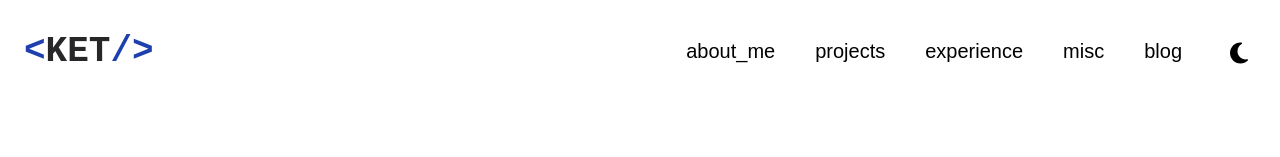
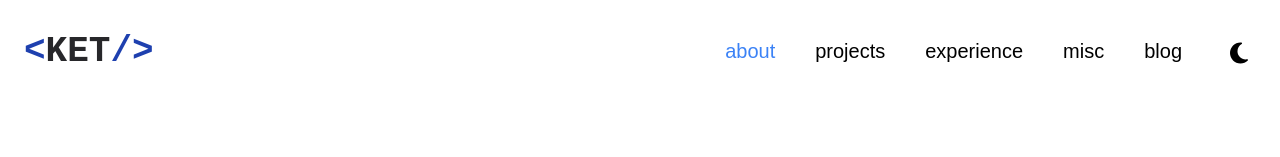
Before and after one commit to 9117KET/my-portfolio, a React (Vite) app: page / in a window 1280 px wide. Shown: the top 157 px of the page. Built offline with nearby package versions, Linux system fonts and the light colour scheme.

Commit message:
updated the navbar and change about me to about

```diff
--- a/src/data/constants.ts
+++ b/src/data/constants.ts
@@ -1,6 +1,6 @@
 // Navigation links for the portfolio site
 export const navLinks = [
-  { id: "", name: "about_me" },
+  { id: "", name: "about" },
   { id: "projects", name: "projects" },
   { id: "experience", name: "experience" },
   { id: "misc", name: "misc" },
--- a/src/pages/About.tsx
+++ b/src/pages/About.tsx
@@ -44,7 +44,7 @@ export default function About() {
         {" "}
         <div className={`${styles.boxWidth}`}>
           {" "}
-          <Navbar clicked="about_me;" />{" "}
+          <Navbar clicked="about" />{" "}
         </div>
       </div>
       <main id="main-content" className={`${styles.flexStart} w-full`}>
```
